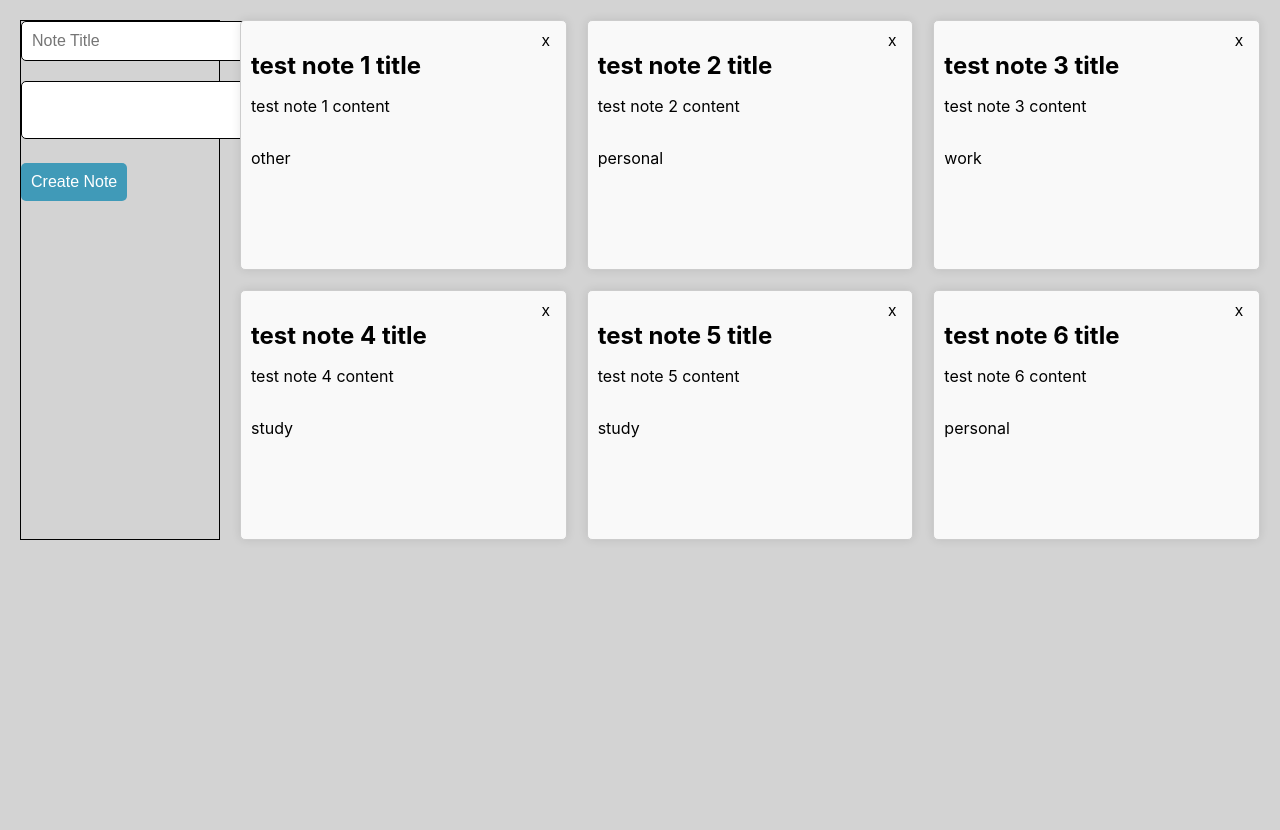
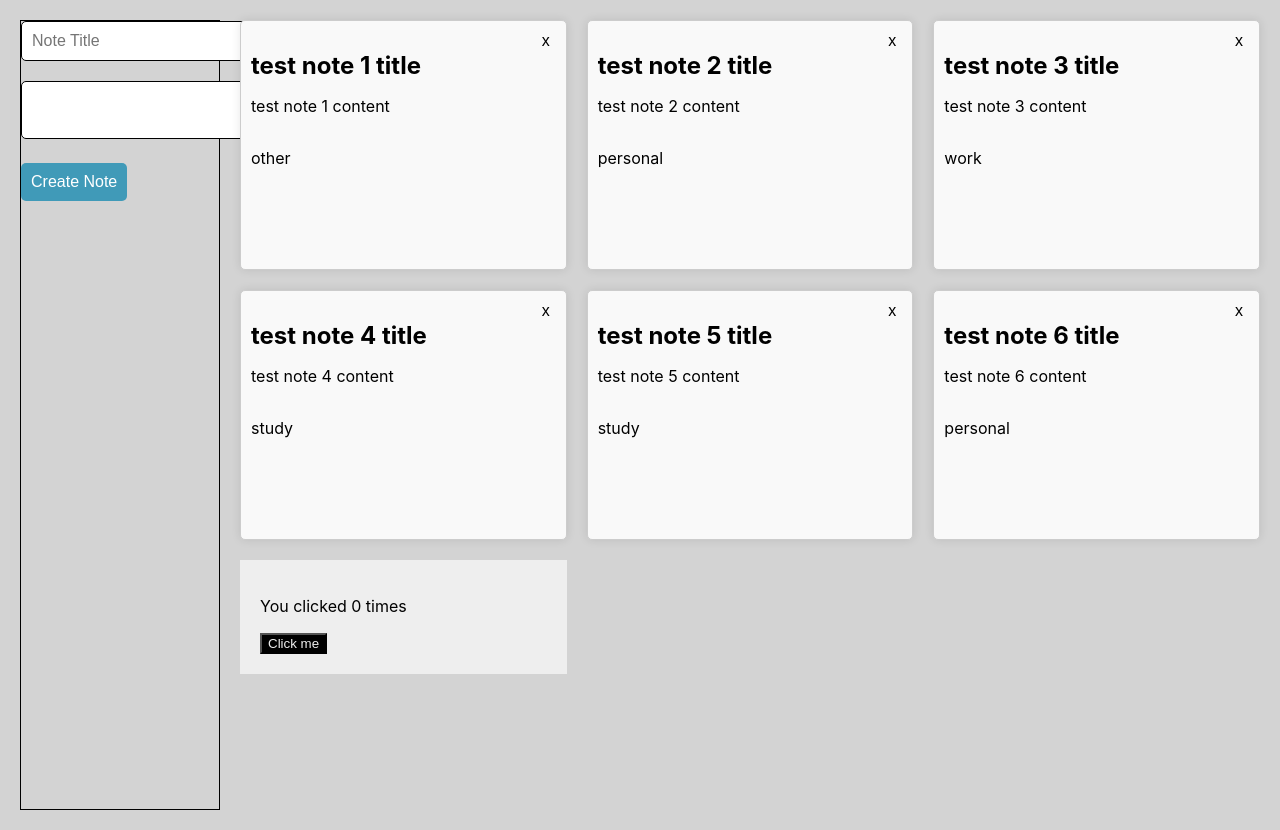
Before and after one commit to ethankook/CSE110Lab3, a React (Create React App) app in the folder my-app/: page / in a window 1280 px wide. Before the commit the page ends 800 px from the top, so only its background shows below. Built offline with nearby package versions, Linux system fonts and the light colour scheme.

Commit message:
finished part 4.2.2

```diff
--- a/my-app/src/App.tsx
+++ b/my-app/src/App.tsx
@@ -1,10 +1,11 @@
 import { Label, Note } from "./types"; // Import the Label type from the appropriate module
 import { dummyNotesList } from "./constant"; // Import the dummyNotesList from the appropriate module
 import './App.css';
-
+import { ClickCounter } from "./hooksExercise";
 
 function App() {
  return (
+
    <div className='app-container'>
          <form className="note-form">
        <div><input placeholder="Note Title"></input></div>
@@ -26,6 +27,9 @@ function App() {
            <p> {note.label} </p>
          </div>
        ))}
+       <div className="App">
+          <ClickCounter/>
+       </div>
      </div>
    </div>
 
--- /dev/null
+++ b/my-app/src/hooksExercise.tsx
@@ -0,0 +1,57 @@
+import React, { useState, useEffect, useContext } from 'react';
+import { ThemeContext, themes } from "./themeContext";
+// Wrapper component to provide context
+function ToggleTheme() {
+    const [currentTheme, setCurrentTheme] = useState(themes.light);
+
+    const toggleTheme = () => {
+      setCurrentTheme(currentTheme === themes.light ? themes.dark : themes.light);
+    };
+
+    return (
+      <ThemeContext.Provider value={currentTheme}>
+        <button onClick={toggleTheme}> Toggle Theme </button>
+        <ClickCounter />
+      </ThemeContext.Provider>
+    );
+   }
+
+   export default ToggleTheme;
+
+
+
+
+
+export function ClickCounter() {
+ const [count, setCount] = useState(0);
+
+ const handleClick = () => {
+   setCount(count + 1);
+ };
+
+ useEffect(() => {
+   document.title = `You clicked ${count} times`;
+ }, [count]);
+
+
+ const theme = useContext(ThemeContext);
+ return (
+    <div
+      style={{
+        background: theme.background,
+        color: theme.foreground,
+        padding: "20px",
+      }}
+    >
+      <p>You clicked {count} times </p>
+      <button
+        onClick={() => setCount(count + 1)}
+        style={{ background: theme.foreground, color: theme.background }}
+      >
+        Click me
+      </button>
+    </div>
+  );
+
+
+}
--- /dev/null
+++ b/my-app/src/themeContext.ts
@@ -0,0 +1,15 @@
+// ThemeContext.ts
+import React from 'react';
+
+export const themes = {
+ light: {
+   foreground: '#000000',
+   background: '#eeeeee',
+ },
+ dark: {
+   foreground: '#ffffff',
+   background: '#222222',
+ },
+};
+
+export const ThemeContext = React.createContext(themes.light);
```
